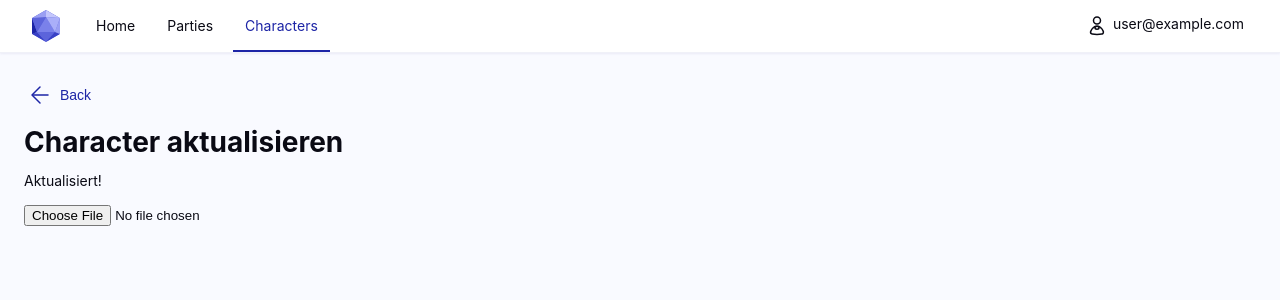
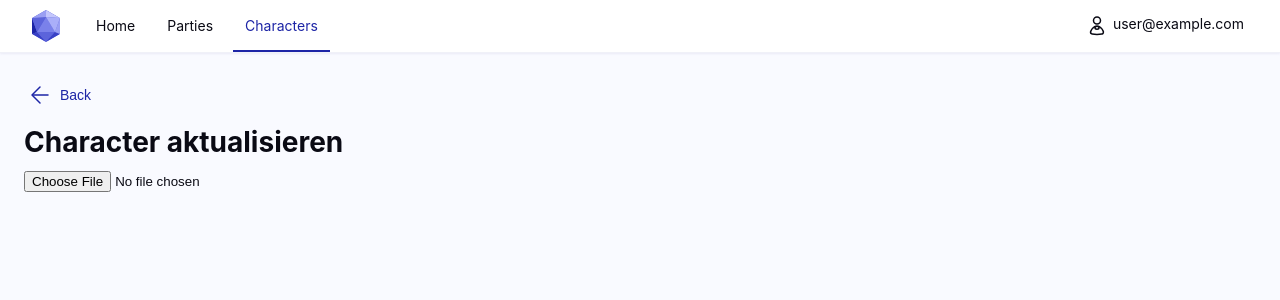
Before and after one commit to Jogga/sidequest, a React (Create React App) app: page /characters/1/update in a window 1280 px wide. Shown: the top 300 px of the page. Built offline with nearby package versions, Linux system fonts and the light colour scheme; no server answers; sample sign-in values are in the browser's storage.

Commit message:
fix update message

```diff
--- a/src/components/CharacterUpdatePage/index.tsx
+++ b/src/components/CharacterUpdatePage/index.tsx
@@ -94,7 +94,7 @@ export default function CharacterUpdatePage() {
   const [character, setCharacterDoc] = useState<CharacterDoc | null>(null)
   const [error, setError] = useState<string>()
   const [loading, setLoading] = useState<boolean>(false)
-  const [updated, setUpdated] = useState<boolean>(true)
+  const [updated, setUpdated] = useState<boolean>(false)
 
   function handleFile(e: any) {
     setUpdated(false)
```
